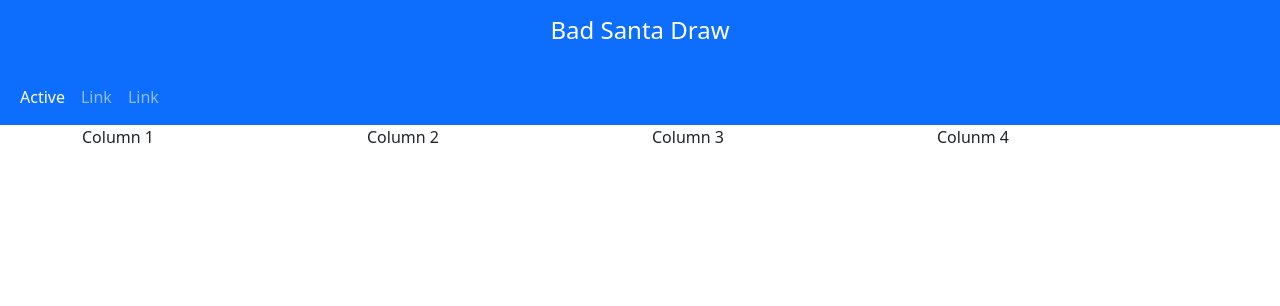
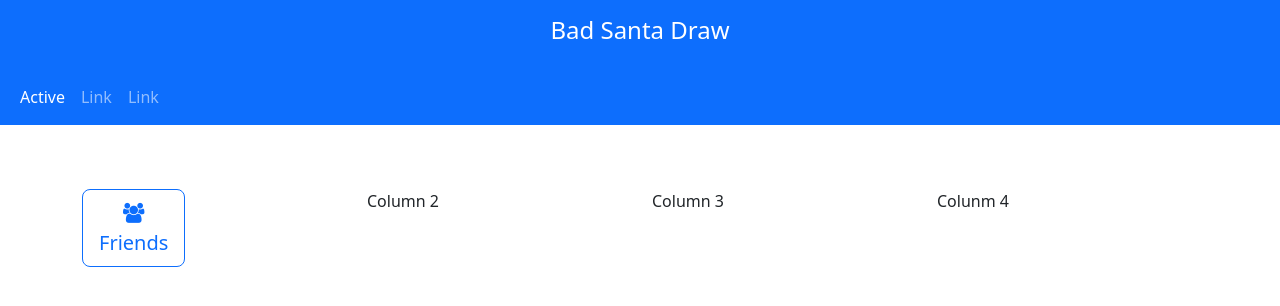
Before and after one commit to DavidAustinMackenzie/BadSantaNG, an Angular app: page / in a window 1280 px wide. Shown: the top 306 px of the page. Built offline with nearby package versions, Linux system fonts and the light colour scheme.

Commit message:
added margin-top and icon button

```diff
--- a/src/app/home/home.component.html
+++ b/src/app/home/home.component.html
@@ -1,7 +1,12 @@
 <div class="container">
     <div class="row">
         <div class="col-sm">
-          Column 1
+            <a href="/friends"
+                role="button"
+                class="btn btn-outline-primary btn-lg btn-block text-center">
+                <span><i class="fa fa-users"></i></span>
+                <br>Friends
+            </a>
         </div>
         <div class="col-sm">
           Column 2
--- a/src/styles.css
+++ b/src/styles.css
@@ -1 +1,4 @@
 /* You can add global styles to this file, and also import other style files */
+.container{
+    margin-top: 5%;
+}
```
